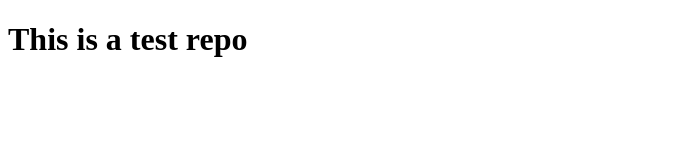
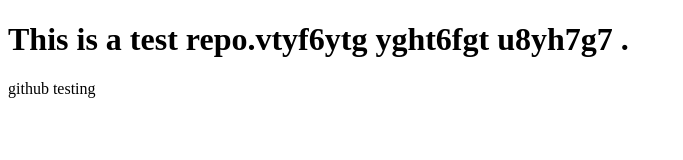
Before and after one commit to Ayshi-99/test-repo, a plain HTML site: page index.html in a window 1280 px wide. Shown: the whole page, without its empty margins (0-683 px from the left). Drawn offline with Linux system fonts and the light colour scheme.

Commit message:
text added

```diff
--- a/index.html
+++ b/index.html
@@ -9,7 +9,8 @@
 </head>
 
 <body>
-    <h1>This is a test repo</h1>
+    <h1>This is a test repo.vtyf6ytg yght6fgt u8yh7g7 .</h1>
+    <p>github testing</p>
 </body>
 
 </html>
```
